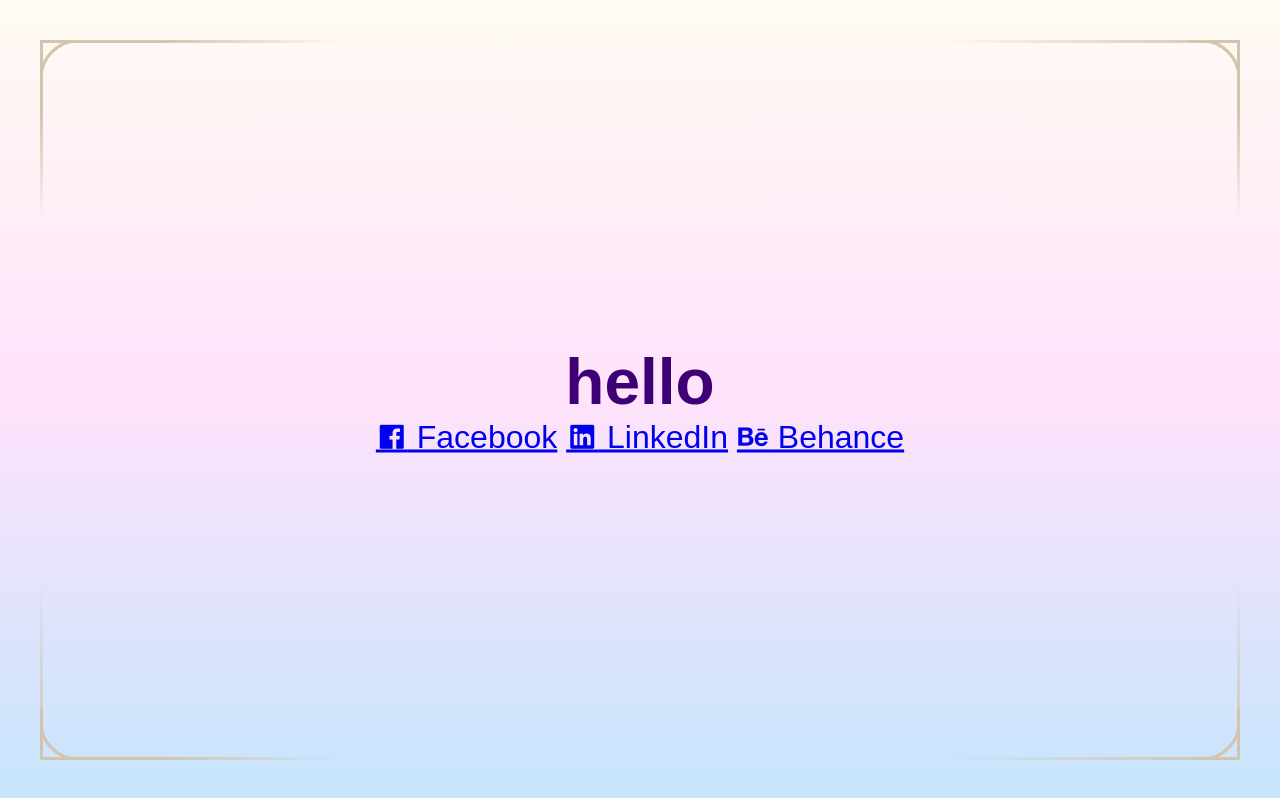
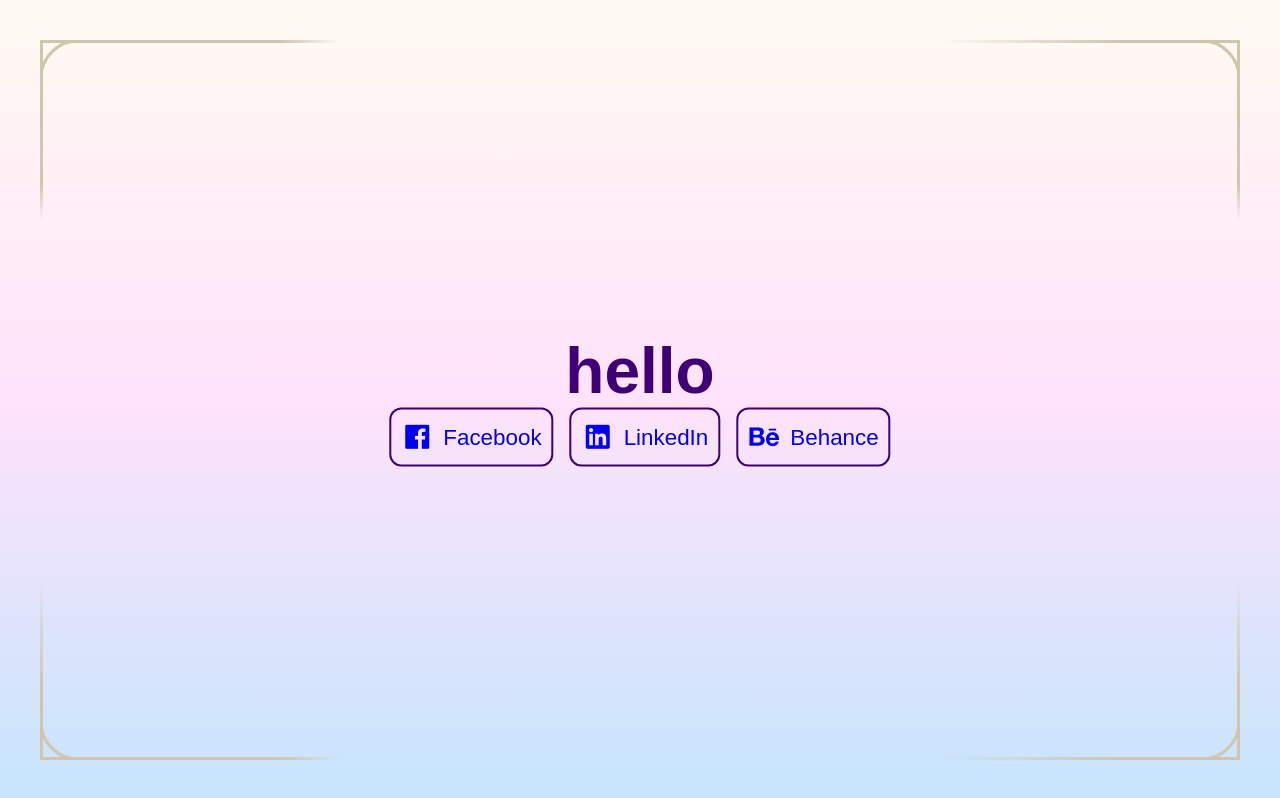
Before and after one commit to MonyDeth/test-website, a website: page index.html in a window 1280 px wide. Drawn offline with nearby package versions, Linux system fonts and the light colour scheme.

Commit message:
Update styles.css

```diff
--- a/styles.css
+++ b/styles.css
@@ -64,7 +64,7 @@ body, html {
 /* Top and bottom horizontal lines */
 .line.top,
 .line.bottom {
-    background: linear-gradient(90deg, #D1C5AD 10%, rgba(255, 255, 255, 0.00) 25%,rgba(255, 255, 255, 0.00) 75%, #D1C5AD 100%);
+    background: linear-gradient(90deg, #D1C5AD 20%, rgba(255, 255, 255, 0.00) 25%,rgba(255, 255, 255, 0.00) 75%, #D1C5AD 90%);
     height: 3px;
     left: var(--frame-padding);
     right: var(--frame-padding);
@@ -81,7 +81,7 @@ body, html {
 /* Left and right vertical lines */
 .line.left,
 .line.right {
-    background: linear-gradient(180deg, #D1C5AD 10%, rgba(255, 255, 255, 0.00) 25%,rgba(255, 255, 255, 0.00) 75%, #D1C5AD 100%);
+    background: linear-gradient(180deg, #D1C5AD 20%, rgba(255, 255, 255, 0.00) 25%,rgba(255, 255, 255, 0.00) 75%, #D1C5AD 90%);
     width: 3px;
     top: var(--frame-padding);
     bottom: var(--frame-padding);
@@ -93,6 +93,38 @@ body, html {
 
 .line.right {
     right: var(--frame-padding);
+}
+
+.social-button {
+    text-decoration: none !important;
+    height: fit-content;
+    border-radius: 12px;
+    gap: 10px;
+    border: 2px solid #3F0076;
+    display: flex;
+    padding: 10px;
+    justify-content: center;
+    align-items: center;
+    font-size: 1.4rem;
+    box-shadow: 0 0 0 0 rgba(0, 0, 0, 0.25);
+    transition: 300ms ease;
+}
+.social-button > i{
+    font-size: 2rem;
+}
+.button_container{
+    width: fit-content;
+    display: flex;
+    justify-content: center;
+    align-items: center;
+    gap: 1rem;
+    flex-wrap: wrap;
+}
+.social-button:hover{
+    background-color: #3F0076;
+    color: white;
+    border-radius: 24px ;
+    box-shadow: 0px 10px 10px 0px rgba(0, 0, 0, 0.25);
 }
 
 /* Centered Text */
```
